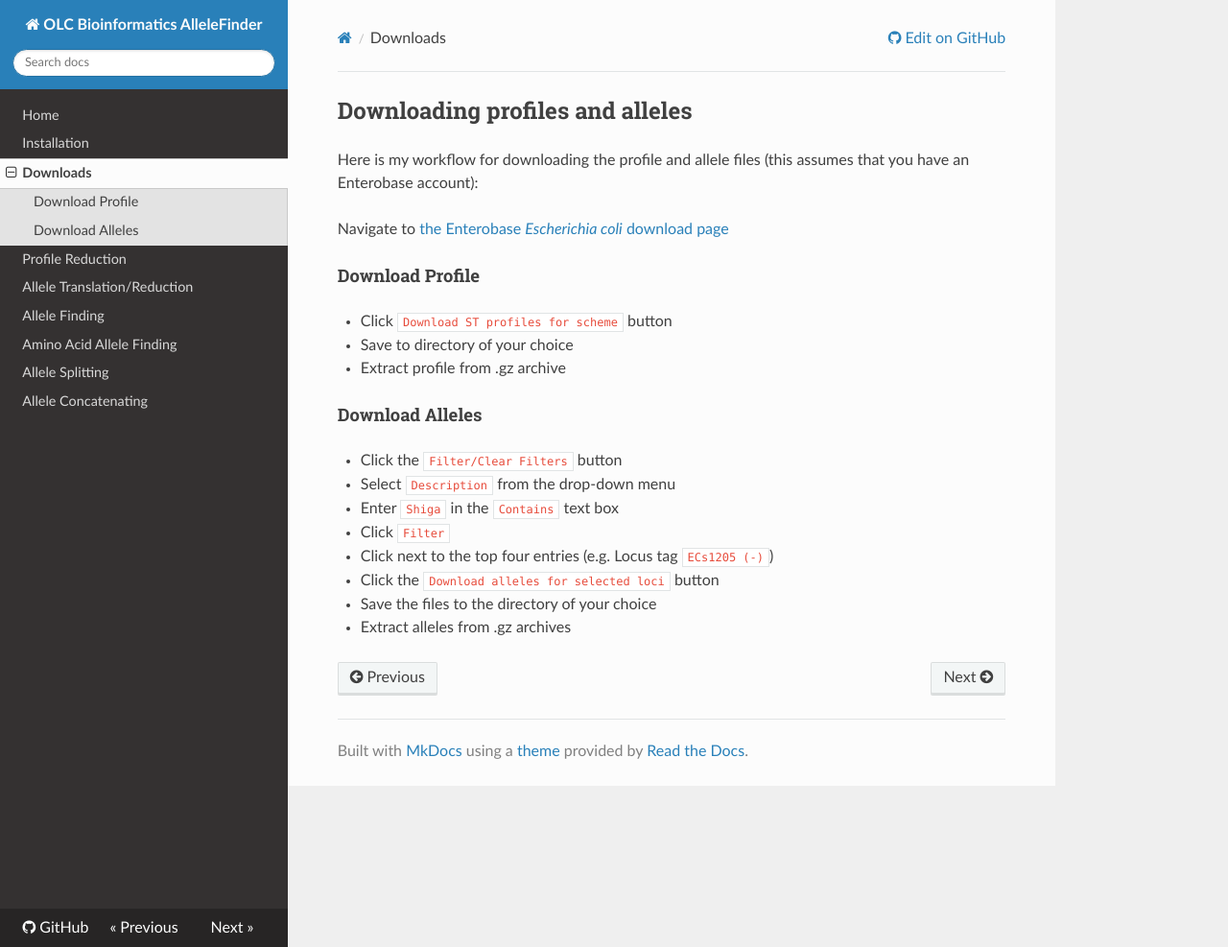
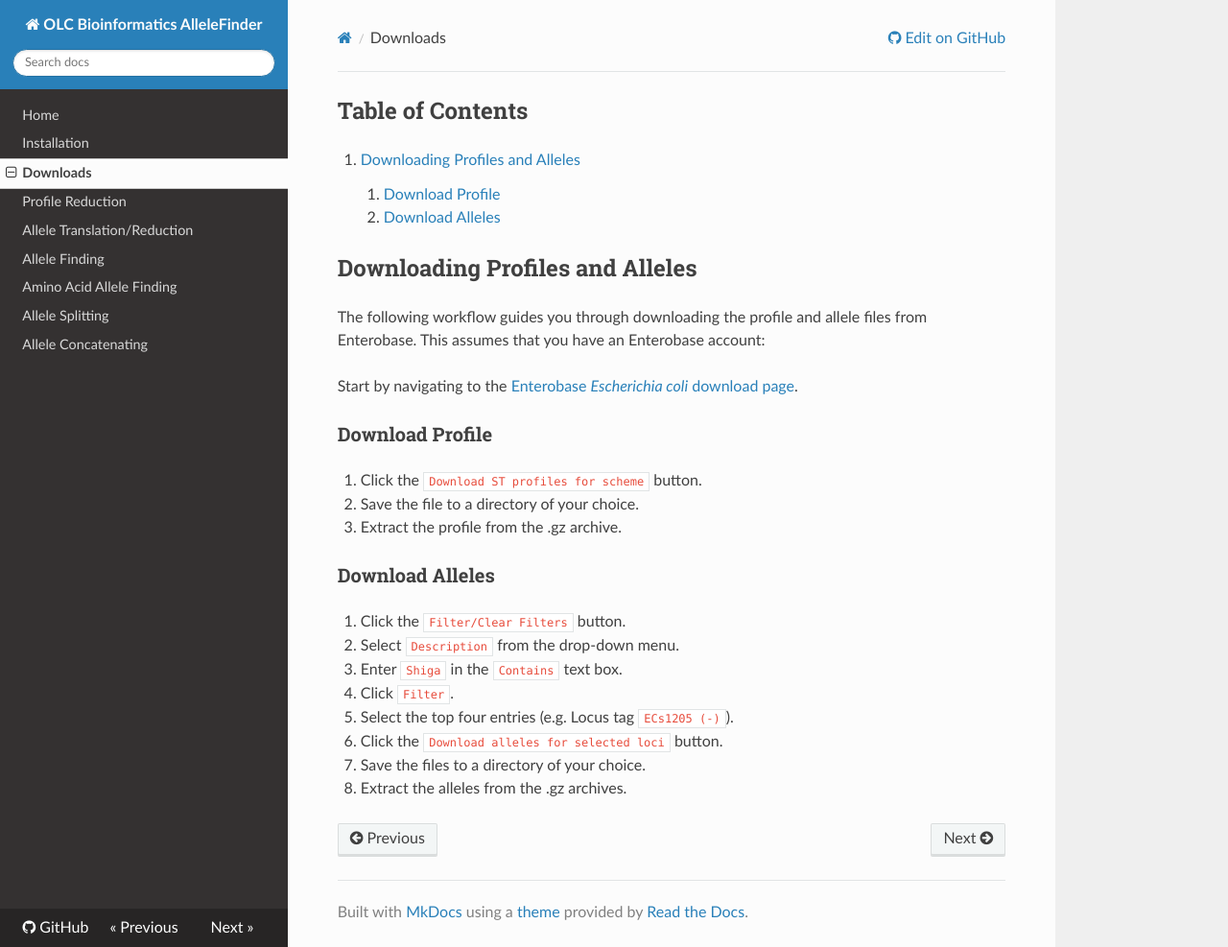
Before and after one commit to OLC-Bioinformatics/AlleleFinder, an MkDocs documentation site: the page built from docs/downloads.md, in a window 1280 px wide and 987 px high. Shown: the whole window at 96% size. Built offline with MkDocs 1.6.1, drawn with Linux system fonts in a browser that asks for light colours; nearby versions of some CDN libraries.

Commit message:
docs: update downloads.md
Updated documentation file downloads.md. Added table of contents, reformatted headers, made minor text edits, and updated file names in Outputs section.

```diff
--- a/docs/downloads.md
+++ b/docs/downloads.md
@@ -1,20 +1,27 @@
-## Downloading profiles and alleles
+## Table of Contents
+1. [Downloading Profiles and Alleles](#downloading-profiles-and-alleles)
+    1. [Download Profile](#download-profile)
+    2. [Download Alleles](#download-alleles)
 
-Here is my workflow for downloading the profile and allele files (this assumes that you have an Enterobase account):
+## Downloading Profiles and Alleles <a name="downloading-profiles-and-alleles"></a>
 
-Navigate to [the Enterobase _Escherichia coli_ download page](https://enterobase.warwick.ac.uk/species/ecoli/download_data)
+The following workflow guides you through downloading the profile and allele files from Enterobase. This assumes that you have an Enterobase account:
 
-#### Download Profile
-- Click `Download ST profiles for scheme` button
-- Save to directory of your choice
-- Extract profile from .gz archive
+Start by navigating to the [Enterobase _Escherichia coli_ download page](https://enterobase.warwick.ac.uk/species/ecoli/download_data).
 
-#### Download Alleles
-- Click the `Filter/Clear Filters` button
-- Select `Description` from the drop-down menu
-- Enter `Shiga` in the `Contains` text box
-- Click `Filter`
-- Click next to the top four entries (e.g. Locus tag `ECs1205 (-)`)
-- Click the `Download alleles for selected loci` button
-- Save the files to the directory of your choice
-- Extract alleles from .gz archives
+### Download Profile <a name="download-profile"></a>
+
+1. Click the `Download ST profiles for scheme` button.
+2. Save the file to a directory of your choice.
+3. Extract the profile from the .gz archive.
+
+### Download Alleles <a name="download-alleles"></a>
+
+1. Click the `Filter/Clear Filters` button.
+2. Select `Description` from the drop-down menu.
+3. Enter `Shiga` in the `Contains` text box.
+4. Click `Filter`.
+5. Select the top four entries (e.g. Locus tag `ECs1205 (-)`).
+6. Click the `Download alleles for selected loci` button.
+7. Save the files to a directory of your choice.
+8. Extract the alleles from the .gz archives.
```
